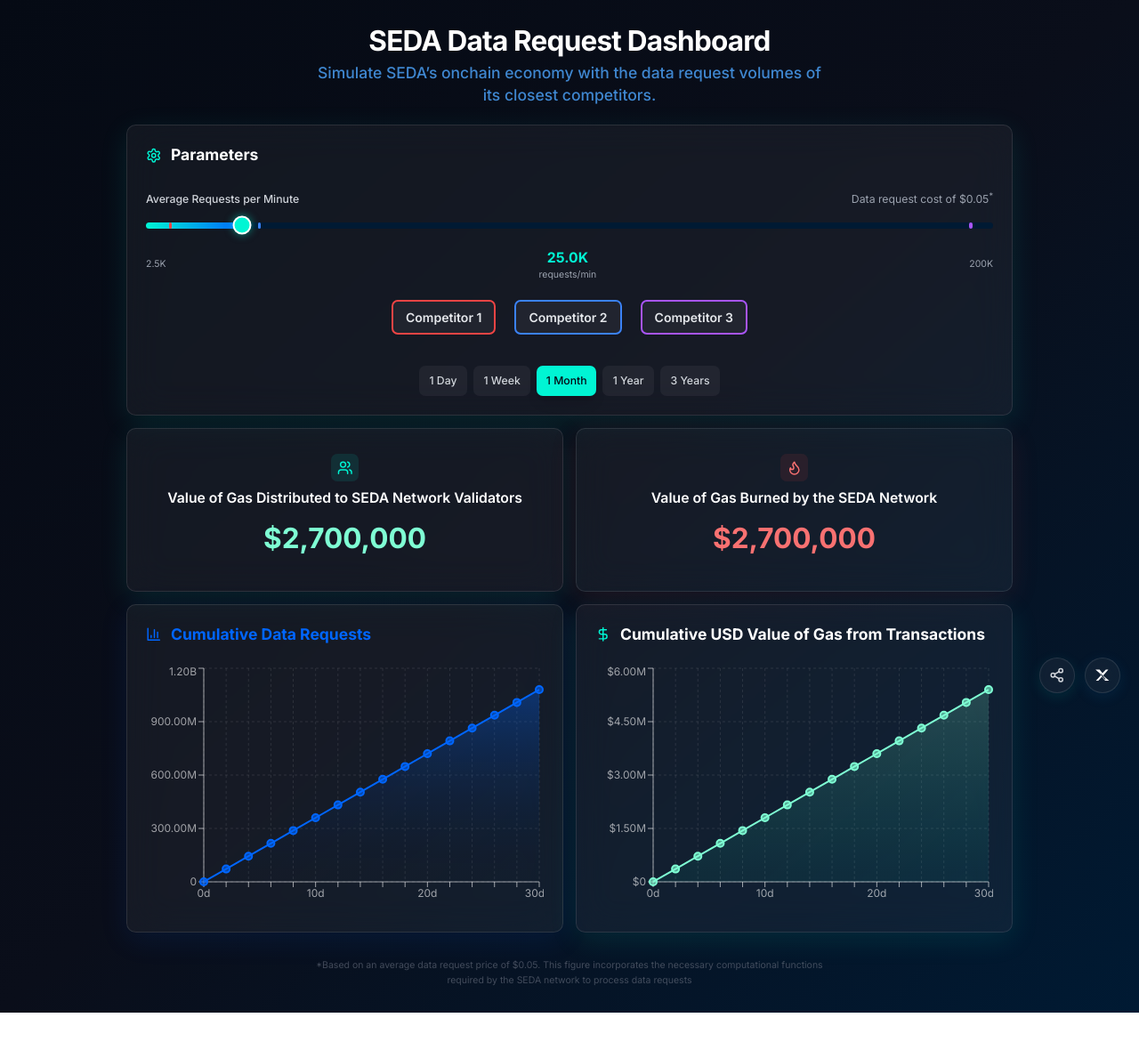
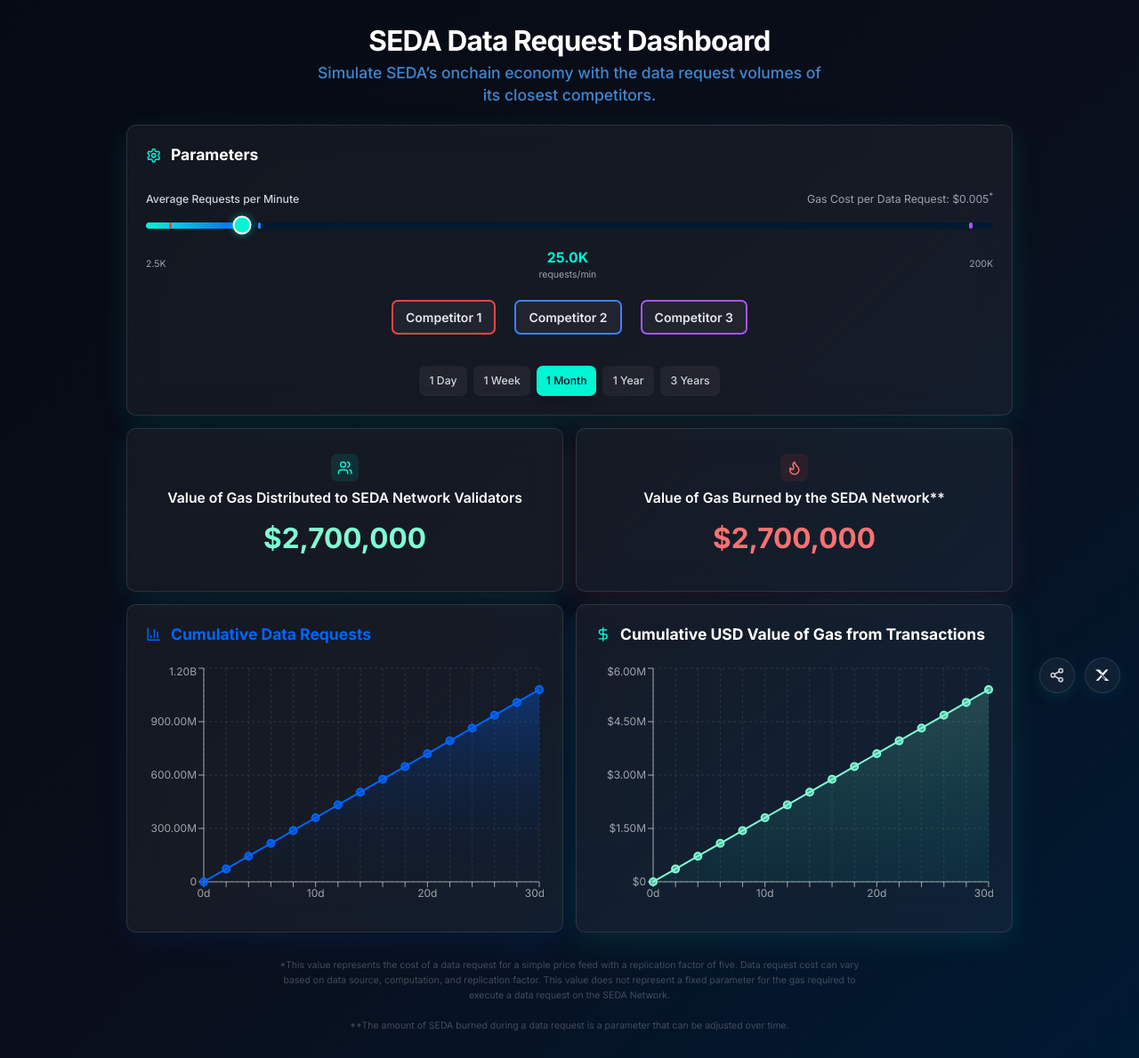
Before and after one commit to benruane/tokendashboard, a Next.js app: page / in a window 1280 px wide. Shown: the whole page at 89% size. Before the commit the page ends 1138 px from the top, so only its background shows below. Built offline with nearby package versions, Linux system fonts and the light colour scheme.

Commit message:
Update disclaimer text and add double asterisk reference - correct gas cost to /bin/zsh.005 and add ** to burned card

```diff
--- a/app/components/ParametersPanel.tsx
+++ b/app/components/ParametersPanel.tsx
@@ -52,7 +52,7 @@
           <label className="block text-sm font-medium text-gray-300">
             Average Requests per Minute
           </label>
-          <span className="text-sm text-gray-400">Data request cost of $0.05<sup>*</sup></span>
+          <span className="text-sm text-gray-400">Gas Cost per Data Request: $0.005<sup>*</sup></span>
         </div>
         <div className="relative w-full">
           {/* Slider Track */}
--- a/app/components/SummaryCards.tsx
+++ b/app/components/SummaryCards.tsx
@@ -88,7 +88,7 @@
           <Flame className="w-5 h-5 text-red-400" />
         </div>
         <h3 className="text-sm md:text-base lg:text-lg font-semibold text-white mb-4">
-          Value of Gas Burned by the SEDA Network
+          Value of Gas Burned by the SEDA Network**
         </h3>
         <div className="mb-2">
           <div className="text-3xl md:text-4xl font-bold text-red-400 mb-2">
--- a/app/page.tsx
+++ b/app/page.tsx
@@ -76,8 +76,10 @@
 
         {/* Disclaimer */}
         <div className="text-center mt-8">
-          <p className="text-xs text-gray-500/60 max-w-2xl mx-auto leading-relaxed">
-            *Based on an average data request price of $0.05. This figure incorporates the necessary computational functions required by the SEDA network to process data requests
+          <p className="text-xs text-gray-500/60 max-w-3xl mx-auto leading-relaxed">
+            *This value represents the cost of a data request for a simple price feed with a replication factor of five. Data request cost can vary based on data source, computation, and replication factor. This value does not represent a fixed parameter for the gas required to execute a data request on the SEDA Network.
+            <br /><br />
+            **The amount of SEDA burned during a data request is a parameter that can be adjusted over time.
           </p>
         </div>
       </div>
```
